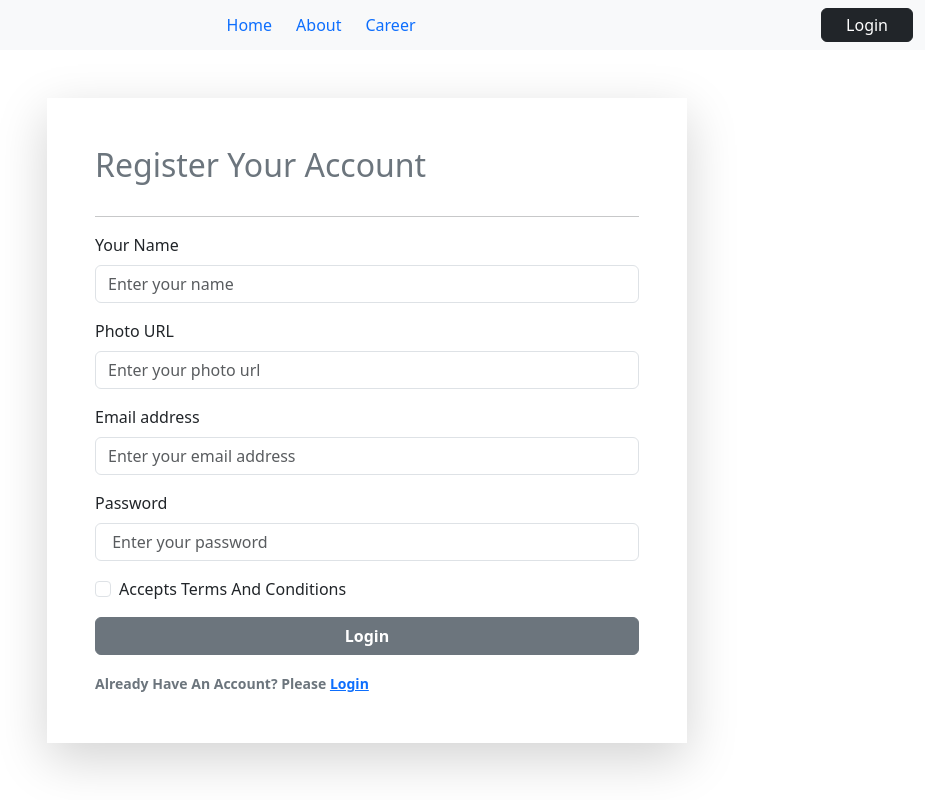
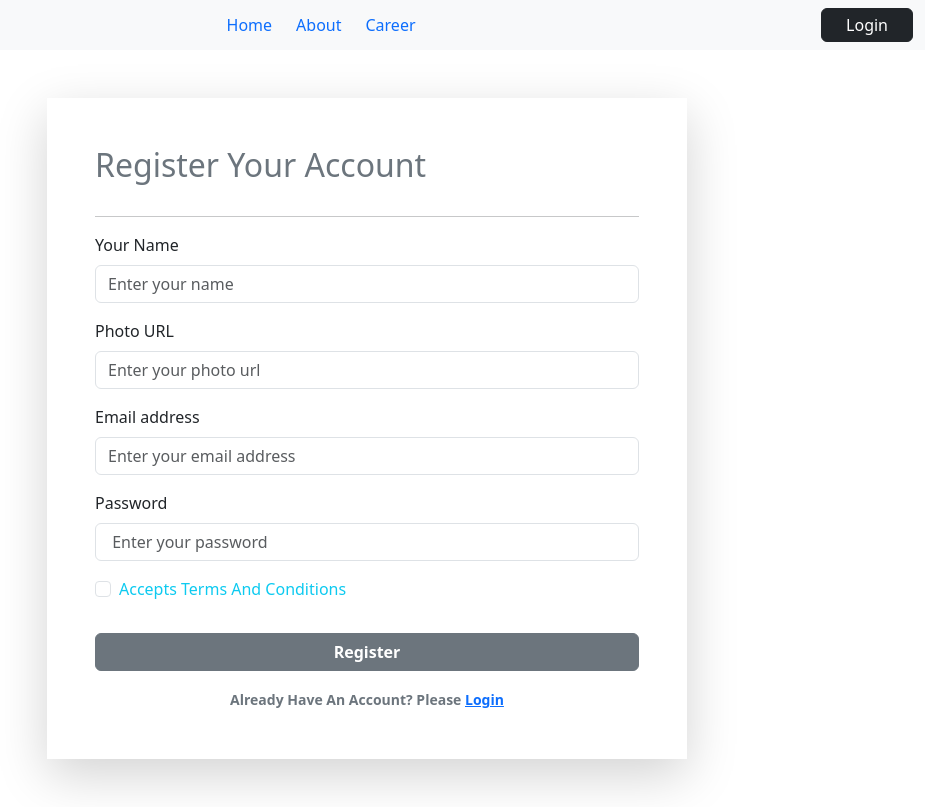
Before and after one commit to MAINULIS/the-dragon-news, a React (Vite) app: page /register in a window 1280 px wide. Shown: the whole page, without its empty margins (273-1217 px from the left). Built offline with nearby package versions, Linux system fonts and the light colour scheme.

Commit message:
login & register from authentication done with firebase

```diff
--- a/src/pages/Login/Login/Login.jsx
+++ b/src/pages/Login/Login/Login.jsx
@@ -1,11 +1,39 @@
-import React from 'react';
+import React, { useContext, useState } from 'react';
 import { Button, Container, Form } from 'react-bootstrap';
 import { Link } from 'react-router-dom';
+import { AuthContext } from '../../../providers/AuthProvider';
 
 const Login = () => {
+    const {login} = useContext(AuthContext);
+    const [success, setSuccess] = useState('');
+    const [error, setError] = useState('');
+
+
+    const handleLogin = event =>{
+        event.preventDefault();
+        setError('');
+        setSuccess('');
+
+        const form = event.target;
+        const email = form.email.value;
+        const password = form.password.value;
+        console.log(email, password);
+
+        login(email, password)
+        .then(result =>{
+            const loggedUser = result.user;
+            console.log(loggedUser);
+            setSuccess('User has been successfully logged in');
+            event.target.reset();
+        })
+        .catch(error =>{
+            setError(error.message);
+        })
+
+    }
     return (
-        <Container  className='mx-auto w-50 m-5 shadow-lg  p-5'>
-            <Form className=''>
+        <Container className='mx-auto w-50 m-5 shadow-lg  p-5'>
+            <Form onSubmit={handleLogin}>
                 <h2 className='text-secondary pb-3 mx-auto'>Login Your Account</h2> <hr />
                 <Form.Group className="mb-3" controlId="formBasicEmail">
                     <Form.Label>Email address</Form.Label>
@@ -16,23 +44,25 @@ const Login = () => {
                     <Form.Label>Password</Form.Label>
                     <Form.Control type="password" name='password' placeholder=" Enter your password" required />
                 </Form.Group>
-                <Form.Group className="mb-3" controlId="formBasicCheckbox">
-                    <Form.Check type="checkbox" label="Check me out" />
+                <Form.Group className="mb-3 text-info " controlId="formBasicCheckbox">
+                    <Form.Check type="checkbox" label="Remember email & password" />
                 </Form.Group>
-
+                <div className='text-center'>
                     <Form.Text className="text-success">
-
+                            {success}
                     </Form.Text>
-                <Form.Text className="text-danger">
-
+                    <Form.Text className="text-danger ">
+                            {error}
                     </Form.Text>
-                <Button variant="secondary w-100 mb-3 fw-bold" type="submit">
+                </div>
+                <Button variant="secondary w-100 my-3 fw-bold" type="submit">
                     Login
                 </Button>
-                <br />
+                <div className='text-center'>
                     <Form.Text className="text-secondary fw-semibold ">
                         Don't Have An Account? Please <Link to='/register'>Register</Link>
                     </Form.Text>
+                </div>
             </Form>
         </Container>
     );
--- a/src/pages/Login/Register/Register.jsx
+++ b/src/pages/Login/Register/Register.jsx
@@ -1,11 +1,41 @@
-import React from 'react';
+import React, { useContext, useState } from 'react';
 import { Button, Container, Form } from 'react-bootstrap';
 import { Link } from 'react-router-dom';
+import { AuthContext } from '../../../providers/AuthProvider';
 
 const Register = () => {
+    const {createUser} = useContext(AuthContext);
+
+    const [success, setSuccess] = useState('');
+    const [error, setError] = useState('');
+
+    const handleRegister = event =>{
+        event.preventDefault();
+        setError('');
+        setSuccess('');
+
+        const form = event.target;
+        const name = form.name.value;
+        const photo = form.photo.value;
+        const email = form.email.value;
+        const password = form.password.value;
+        console.log(name, photo, email, password)
+
+        createUser(email, password)
+        .then(result =>{
+            const newUser = result.user;
+            console.log(newUser);
+            setSuccess('User has been successfully registered');
+            setError('');
+            event.target.reset();
+        })
+        .catch(error =>{
+            setError(error.message);
+        })
+    }
     return (
         <Container className='mx-auto w-50 m-5 shadow-lg p-5 '>
-        <Form>
+        <Form onSubmit={handleRegister}>
             <h2 className='text-secondary pb-3'>Register Your Account</h2> <hr />
             <Form.Group className="mb-3" controlId="formBasicEmail">
                 <Form.Label>Your Name</Form.Label>
@@ -13,7 +43,7 @@ const Register = () => {
             </Form.Group>
             <Form.Group className="mb-3" controlId="formBasicEmail">
                 <Form.Label>Photo URL</Form.Label>
-                <Form.Control type="url" name='url' placeholder="Enter your photo url" />
+                <Form.Control type="text" name='photo' placeholder="Enter your photo url" />
             </Form.Group>
             <Form.Group className="mb-3" controlId="formBasicEmail">
                 <Form.Label>Email address</Form.Label>
@@ -24,23 +54,27 @@ const Register = () => {
                 <Form.Label>Password</Form.Label>
                 <Form.Control type="password" name='password' placeholder=" Enter your password" required />
             </Form.Group>
-            <Form.Group className="mb-3" controlId="formBasicCheckbox">
+            <Form.Group className="mb-3 text-info" controlId="formBasicCheckbox">
                 <Form.Check type="checkbox" name='accept' label="Accepts Terms And Conditions" required />
             </Form.Group>
 
-            <Form.Text className="text-success">
-
+           <div className='text-center'>
+           <Form.Text className="text-success">
+              {success}
             </Form.Text>
             <Form.Text className="text-danger">
+                {error}
+            </Form.Text>
+           </div>
+            <Button variant="secondary w-100 my-3 fw-bold" type="submit">
+                Register
+            </Button>
 
-            </Form.Text>
-            <Button variant="secondary w-100 mb-3 fw-bold" type="submit">
-                Login
-            </Button>
-            <br />
+            <div className='text-center'>
             <Form.Text className="text-secondary fw-semibold ">
              Already Have An Account? Please <Link to='/login'>Login</Link>
             </Form.Text>
+            </div>
         </Form>
     </Container>
     );
--- a/src/providers/AuthProvider.jsx
+++ b/src/providers/AuthProvider.jsx
@@ -1,5 +1,5 @@
 import React, { createContext } from 'react';
-import {getAuth} from 'firebase/auth';
+import {createUserWithEmailAndPassword, getAuth, signInWithEmailAndPassword} from 'firebase/auth';
 import app from '../firebase/firebase.config';
 
 export const AuthContext = createContext(null);
@@ -7,10 +7,21 @@ export const AuthContext = createContext(null);
 const auth = getAuth(app);
 
 const AuthProvider = ({children}) => {
-    const user = null
+    const user = null;
+
+    // 1. create user
+    const createUser = (email, password) =>{
+        return createUserWithEmailAndPassword(auth, email, password);
+    }
+    // 2. login
+    const login = ( email, password) =>{
+        return signInWithEmailAndPassword(auth, email,password);
+    }
 
     const authInfo = {
         user,
+        createUser,
+        login,
     }
     return (
         <AuthContext.Provider value={authInfo}>
```
Lines whose indentation alone changed are shown as unchanged.
